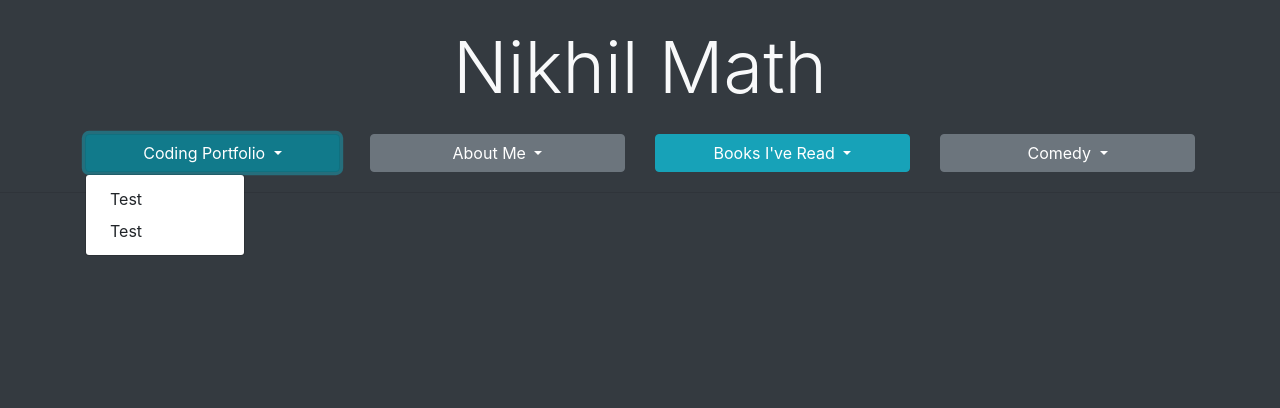
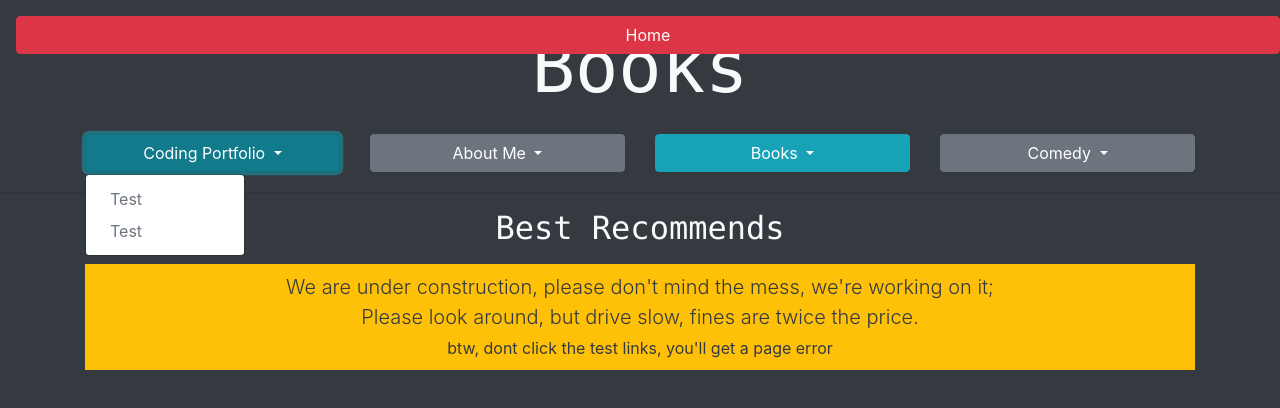
Before and after one commit to NikhilMath/NikhilMath.com, a plain HTML site: page books/bookRecommends.html in a window 1280 px wide. Both pictures are taken after a click on the button "Coding Portfolio". Drawn offline with nearby package versions, Linux system fonts and the light colour scheme.

Commit message:
made the boilier plate for the website, for the most part

```diff
--- a/books/bookRecommends.html
+++ b/books/bookRecommends.html
@@ -14,7 +14,10 @@
 
 <body class="bg-dark">
   <header>
-    <h1 class="display-3 text-center text-light my-4">Nikhil Math</h1>
+    <form action="../index.html">
+      <button class="btn btn-danger ml-3 mt-3 fixed-top" type="submit">Home</button>
+    </form>
+    <h1 class="text-monospace display-3 text-center text-light my-4">Books</h1>
     <div class="container">
       <div class="row">
         <div class="col-md-3">
@@ -23,8 +26,8 @@
               Coding Portfolio
             </button>
             <div class="dropdown-menu">
-              <a class="dropdown-item" href="#.html">Test</a>
-              <a class="dropdown-item" href="#.html">Test</a>
+              <a class="dropdown-item disabled" href="#.html">Test</a>
+              <a class="dropdown-item disabled" href="#.html">Test</a>
 
             </div>
           </div>
@@ -35,19 +38,19 @@
               About Me
             </button>
             <div class="dropdown-menu">
-              <a class="dropdown-item" href="#.html">test</a>
-              <a class="dropdown-item" href="#.html">test</a>
+              <a class="dropdown-item" href="#.html">Test</a>
+              <a class="dropdown-item" href="#.html">Test</a>
             </div>
           </div>
         </div>
         <div class="col-md-3">
           <div class="dropdown">
             <button class="btn btn-info btn-block dropdown-toggle mb-1" t≈ype="button" data-toggle="dropdown">
-              Books I've Read
+              Books
             </button>
             <div class="dropdown-menu">
-              <a class="dropdown-item" href="bookRecommends.html">Best Recommends</a>
-              <a class="dropdown-item" href="bookList.html">List of Books I've Read</a>
+              <a class="dropdown-item disabled" href="bookRecommends.html">Best Recommends</a>
+              <a class="dropdown-item" href="bookList.html">Books I've Read</a>
 
             </div>
           </div>
@@ -58,8 +61,8 @@
               Comedy
             </button>
             <div class="dropdown-menu">
-              <a class="dropdown-item" href="#.html">Videos</a>
-              <a class="dropdown-item" href="#.html">test</a>
+              <a class="dropdown-item disabled" href="#.html">Videos</a>
+              <a class="dropdown-item disabled" href="#.html">Test</a>
             </div>
           </div>
         </div>
@@ -69,6 +72,15 @@
   </header>
 
   <div class="container">
+
+    <h2 class="text-monospace text-light text-center mb-3">Best Recommends</h2>
+    <p class=" text-bold lead text-dark p-2 text-warning bg-warning  text-center"> We are under construction, please
+      don't mind the mess, we're working on it;
+      <br>
+      Please look around, but drive slow, fines are twice the price.
+      <br>
+      <small>btw, dont click the test links, you'll get a page error</small>
+    </p>
 
 
 
```
Also changed, not shown: books/bookList.html (+20 -11 lines), index.html (+18 -10 lines).
